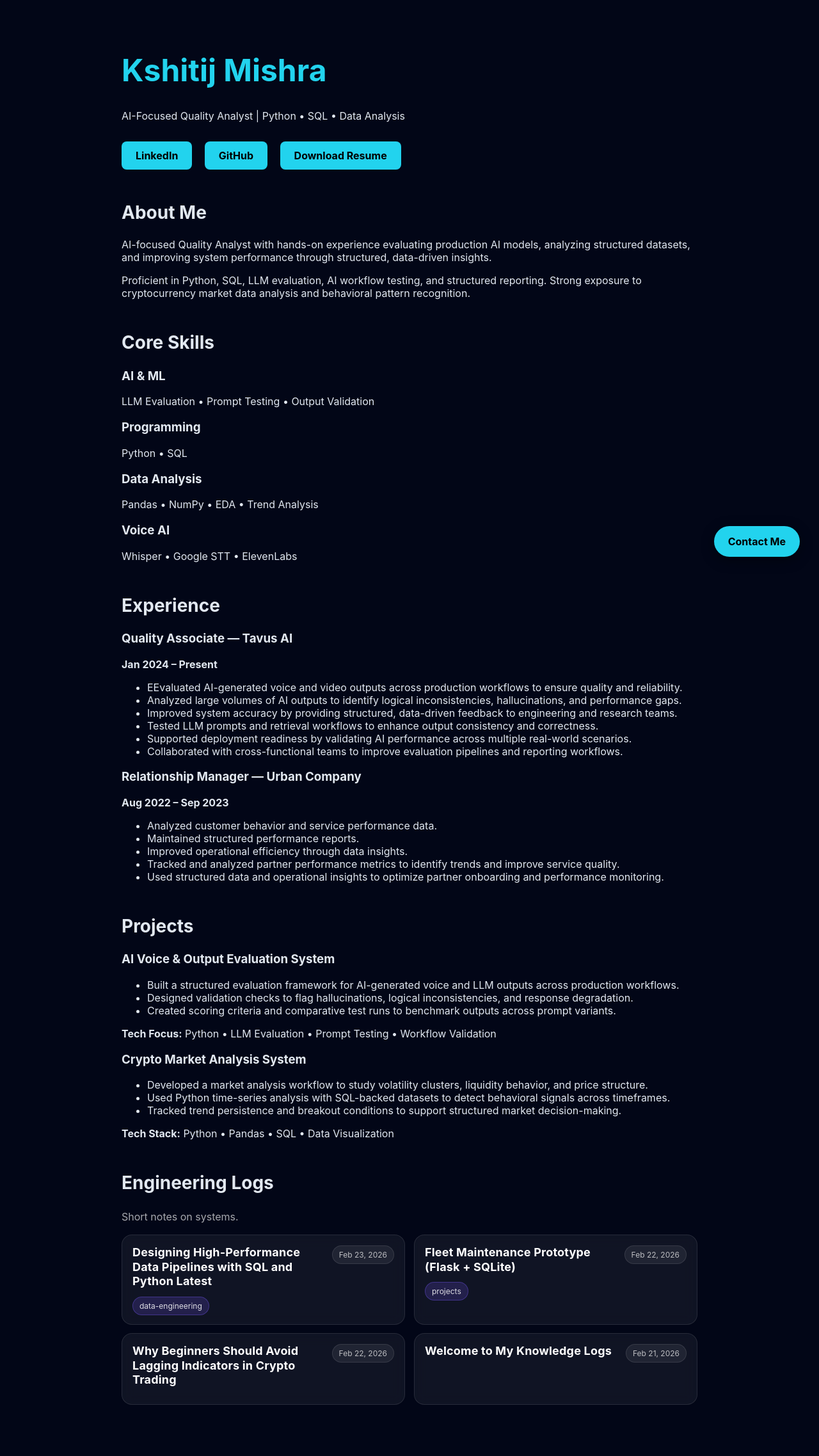
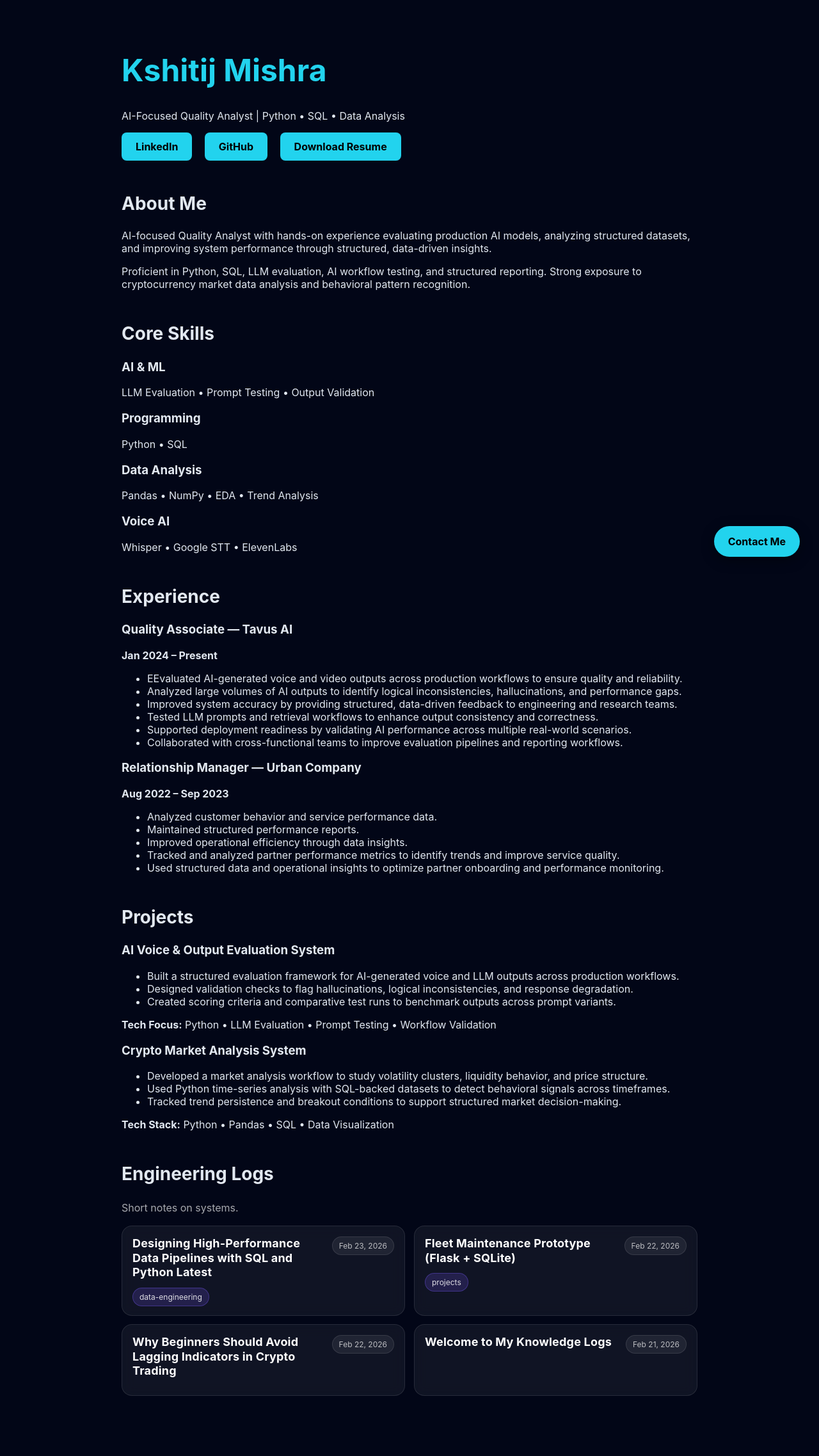
Before and after one commit to KshitijMishra1418/kshitij.info, a Jekyll site: the page built from index.md, in a window 1280 px wide. Shown: the whole page at 64% size. Built offline with Jekyll 4.4.1, drawn with Linux system fonts in a browser that asks for light colours.

Commit message:
Update index.md

```diff
--- a/index.md
+++ b/index.md
@@ -3,13 +3,17 @@
 title: Home
 ---
 
-<h1 class="glow">Kshitij Mishra</h1>
-<p>AI-Focused Quality Analyst | Python • SQL • Data Analysis</p>
+<div class="hero">
+    <h1 class="glow">Kshitij Mishra</h1>
+    <p class="hero-subtitle">
+        AI-Focused Quality Analyst | Python • SQL • Data Analysis
+    </p>
 
-<div style="margin-top:30px;">
-    <a href="https://www.linkedin.com/in/kshitij-mishra-0a5758197" target="_blank" class="btn">LinkedIn</a>
-    <a href="https://github.com/KshitijMishra1418" target="_blank" class="btn">GitHub</a>
-    <a href="/Kshitij_Mishra_Resume.pdf" class="btn" download>Download Resume</a>
+    <div class="hero-buttons">
+        <a href="https://www.linkedin.com/in/kshitij-mishra-0a5758197" target="_blank" class="btn">LinkedIn</a>
+        <a href="https://github.com/KshitijMishra1418" target="_blank" class="btn">GitHub</a>
+        <a href="/Kshitij_Mishra_Resume.pdf" class="btn" download>Download Resume</a>
+    </div>
 </div>
 
 <div class="section">
```
